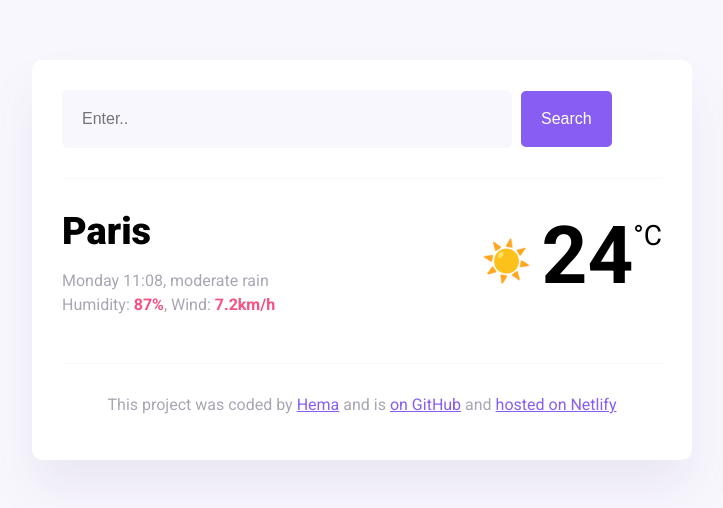
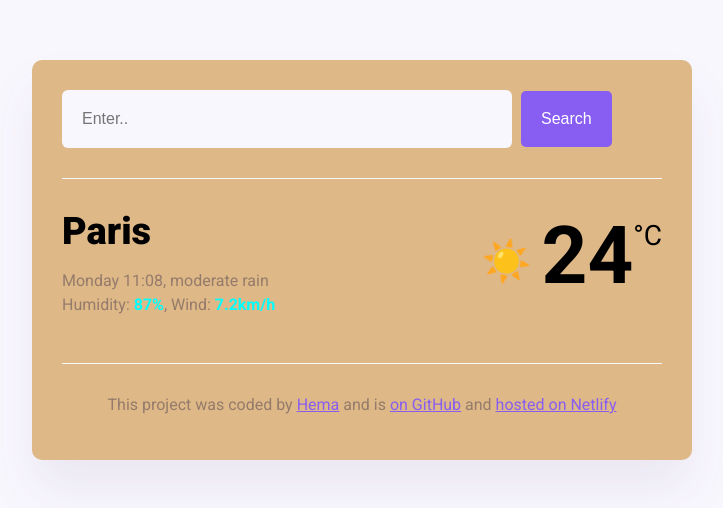
Before and after one commit to PYDIMARRI-HEMA-HARSHINI-23-586/Weather-Report-Project, a plain HTML site: page index.html in a window 1280 px wide. Shown: the whole page, without its empty margins (278-1001 px from the left). Drawn offline with nearby package versions, Linux system fonts and the light colour scheme.

Commit message:
Changed colours

```diff
--- a/styles.css
+++ b/styles.css
@@ -8,7 +8,7 @@ a {
 }
 
 .weather-app {
-  background: white;
+  background: burlywood;
   max-width: 600px;
   margin: 60px auto;
   padding: 30px;
@@ -68,7 +68,7 @@ main {
 }
 
 .current-details strong {
-  color: #f65282;
+  color: aqua;
 }
 
 .current-temperature-icon {
```
